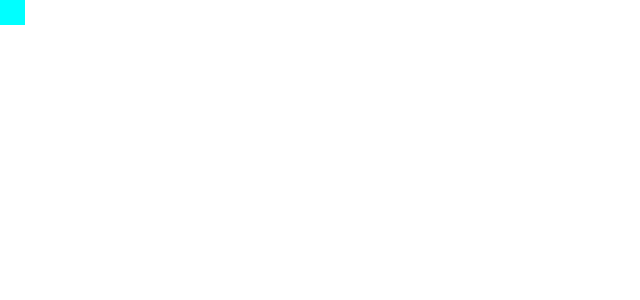
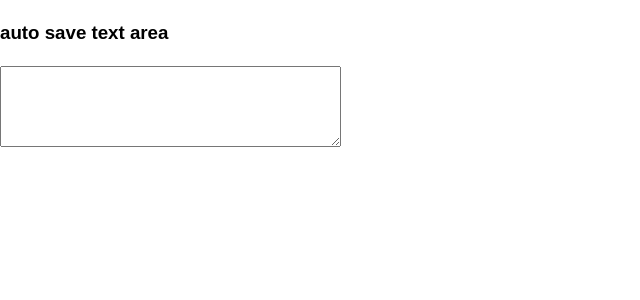
Before and after one commit to Ehorga/practic-11-11-25, a React (Vite) app: page / in a window 1280 px wide. Shown: the top 300 px of the page, without its empty margins (0-640 px from the left). Built offline with nearby package versions, Linux system fonts and the light colour scheme.

Commit message:
textarea

```diff
--- a/src/App.jsx
+++ b/src/App.jsx
@@ -1,5 +1,5 @@
 
-import DragElement from './components/DragElement/DragElement';
+import TextAreaAfterSave from './components/TextAreaAfterSave/TextAreaAfterSave';
 
 
 function App() {
@@ -8,7 +8,7 @@ function App() {
     <>
 
 
-     <DragElement/>
+     <TextAreaAfterSave/>
     </>
   );
 }
--- /dev/null
+++ b/src/components/TextAreaAfterSave/TextAreaAfterSave.jsx
@@ -0,0 +1,26 @@
+import {useState , useEffect} from 'react';
+
+const TextAreaAfterSave = () => {
+    const [text, setText] = useState("");
+    const changeText = (event) => {setText(event.target.value)}
+    useEffect(() => {
+        const saveText = localStorage.getItem('saveText')
+      if (saveText) {
+        setText(saveText)
+
+      }
+    }, []);
+    useEffect(() => {
+        localStorage.setItem('saveText', text)
+
+    }, [text]);
+    return (
+        <section>
+            <h3>auto save text area</h3>
+            <textarea name="" id="" rows='5' cols='40' value={text} onChange={changeText}></textarea>
+
+        </section>
+    );
+}
+
+export default TextAreaAfterSave;
```
